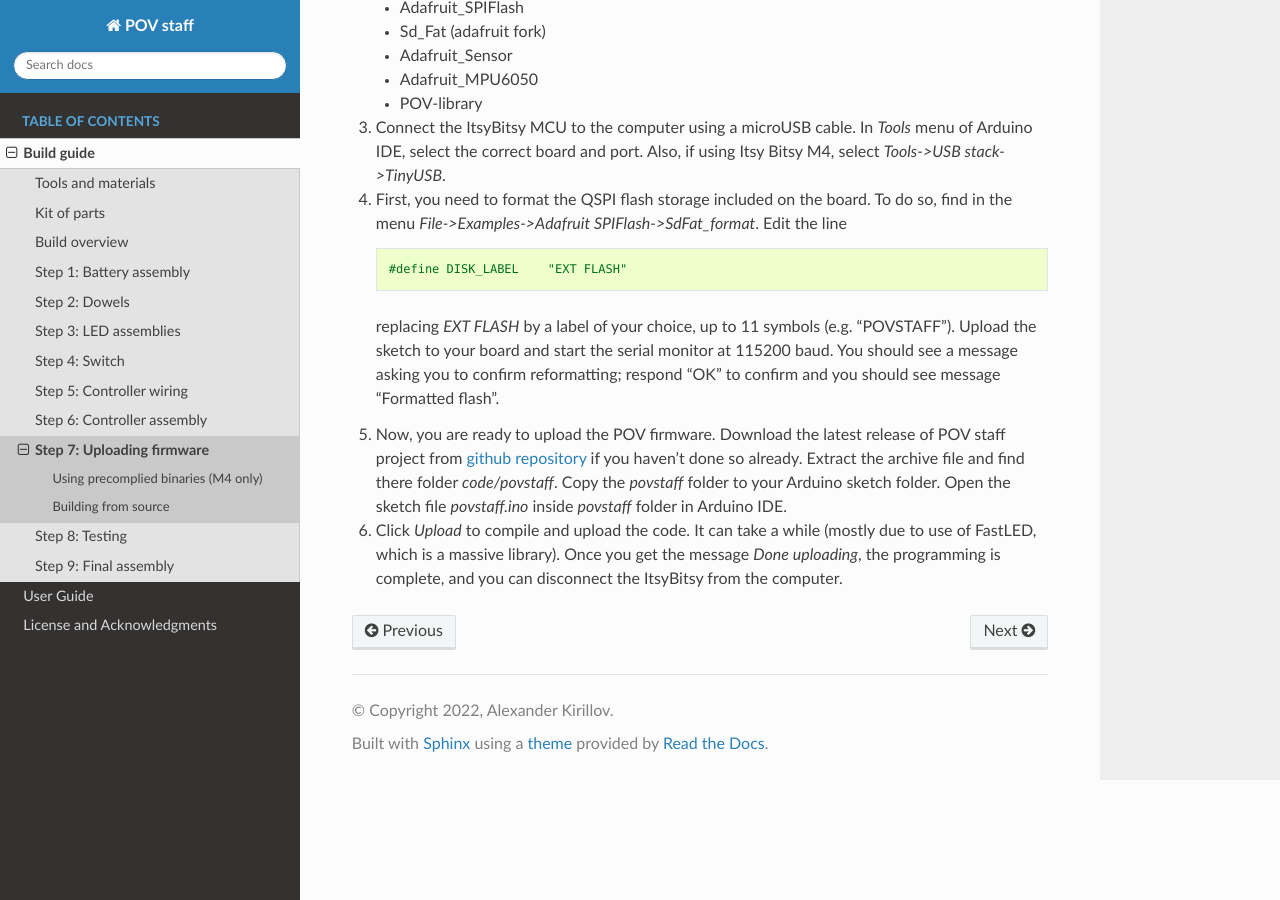
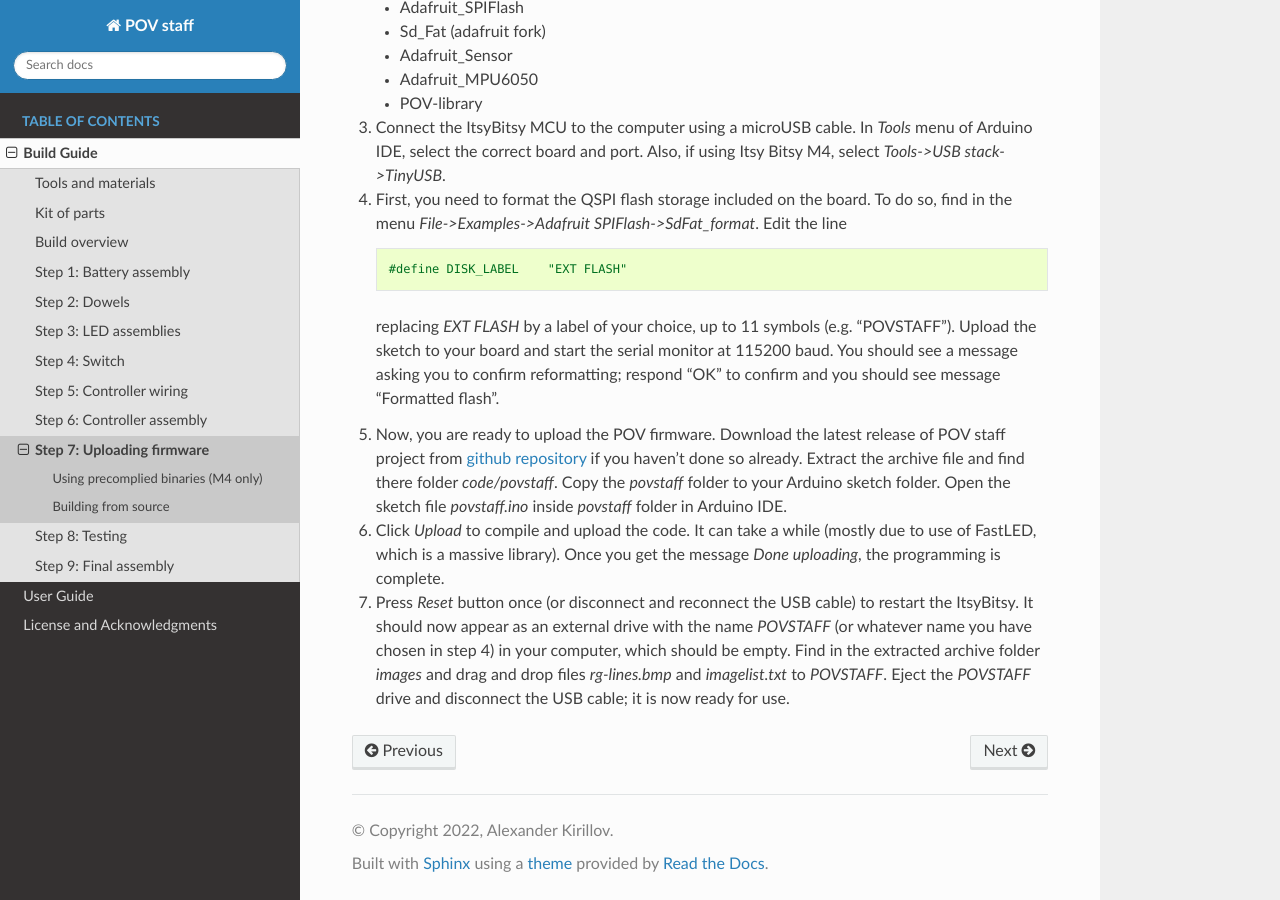
Before and after one commit to shurik179/povstaff, a Sphinx documentation site: the page built from docs/build-programming.rst, in a window 1280 px wide and 900 px high, scrolled down 1128 px. Built offline with Sphinx 7.4.7 and the Read the Docs theme 2.0.0, drawn with Linux system fonts in a browser that asks for light colours; formulas are drawn with MathJax 3; some of the changed text lies outside the part shown.

Commit message:
minor doc updates

```diff
--- a/docs/build-led.rst
+++ b/docs/build-led.rst
@@ -50,7 +50,8 @@ Steps:
     end of the strip is about 5mm away from the power distribution board.
 
 5.  Solder the wires to the power distribution board. Trim them using flush cutters.
-    Repeat the previous steps for all 4 LED strips. Try to position the two LED
+    Repeat the previous steps for all 4 LED strips, placing two LED strips on
+    each dowel, on opposite sides of the dowel. Try to position the two LED
     strips on the same dowel so that they are aligned; this will be needed for
     the next step when you use zipties.
 
--- a/docs/build-materials.rst
+++ b/docs/build-materials.rst
@@ -23,8 +23,8 @@ You will need the following materials:
    1 inch outer diameter, from flowtoys.com. Note: while the tube is listed as 55",
    the actual length is 54.5".
 
-*  1/2 inch (or 12 mm) square **wood dowel**, from HomeDepot or any other hardware
-   store. You need two  pieces, each at least 51 cm (slightly over 20")
+*  1/2 inch (or 12 mm) square **wood dowel**, from `HomeDepot <https://www.homedepot.com/p/Waddell-1-2-in-x-36-in-American-Basswood-Square-Dowel-8308U/100547367>`__`
+   or any other hardware store. You need two  pieces, each at least 51 cm (slightly over 20").
 
 *  3d-printed spacers. You can order them with the kit of parts as an
    option or you can use your own 3d printer. The 3d models (in STEP and STL
--- a/docs/build-programming.rst
+++ b/docs/build-programming.rst
@@ -32,9 +32,9 @@ binaries (for Itsy Bitsy M4 only).
 
 5. Press `Reset` button once (or disconnect and reconnect the USB cable) to restart
    the ItsyBitsy. It should now appear as an external drive with the name
-   `povstaff` in your computer, which should be empty.  Find in the extracted
+   `POVSTAFF` in your computer, which should be empty.  Find in the extracted
    archive folder `images` and drag and drop files `rg-lines.bmp` and
-   `imagelist.txt` to `povstaff`. Eject the `povstaff` drive and disconnect
+   `imagelist.txt` to `POVSTAFF`. Eject the `POVSTAFF` drive and disconnect
    the USB cable; it is now ready for use.
 
 Building from source
@@ -84,5 +84,13 @@ library manager.
 
 6. Click `Upload` to compile and upload the code. It can take  a while (mostly
    due to use of FastLED, which is a massive library). Once you get the message
-   `Done uploading`, the programming is complete, and you can disconnect the
-   ItsyBitsy from the computer.
+   `Done uploading`, the programming is complete.
+
+
+7. Press `Reset` button once (or disconnect and reconnect the USB cable) to restart
+   the ItsyBitsy. It should now appear as an external drive with the name
+   `POVSTAFF` (or whatever name you have chosen in step 4) in your computer,
+   which should be empty.  Find in the extracted
+   archive folder `images` and drag and drop files `rg-lines.bmp` and
+   `imagelist.txt` to `POVSTAFF`. Eject the `POVSTAFF` drive and disconnect
+   the USB cable; it is now ready for use.
--- a/docs/build.rst
+++ b/docs/build.rst
@@ -1,6 +1,6 @@
 .. _build:
 **************************
-Build guide
+Build Guide
 **************************
 
 Please follow the steps below to build your staff.
```
Also changed, not shown: docs/build-kit.rst (+25 -1 lines), 2 other files.
